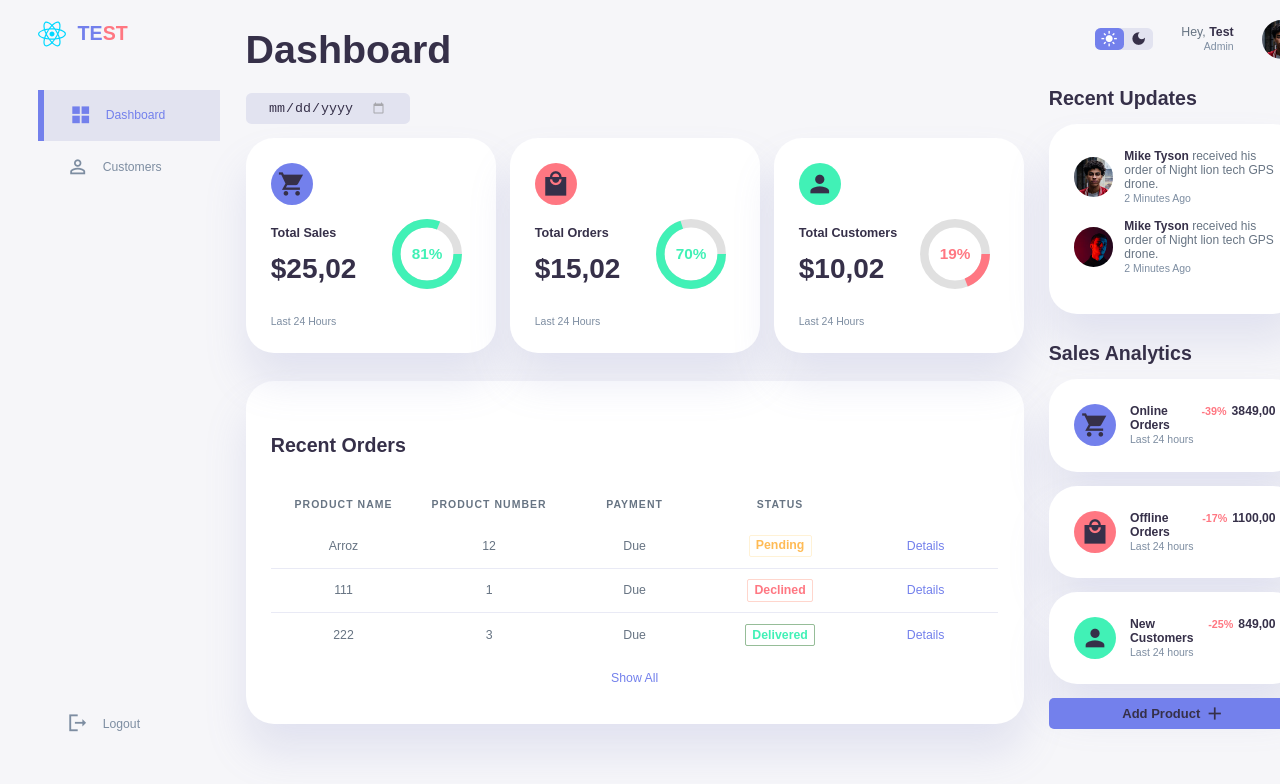
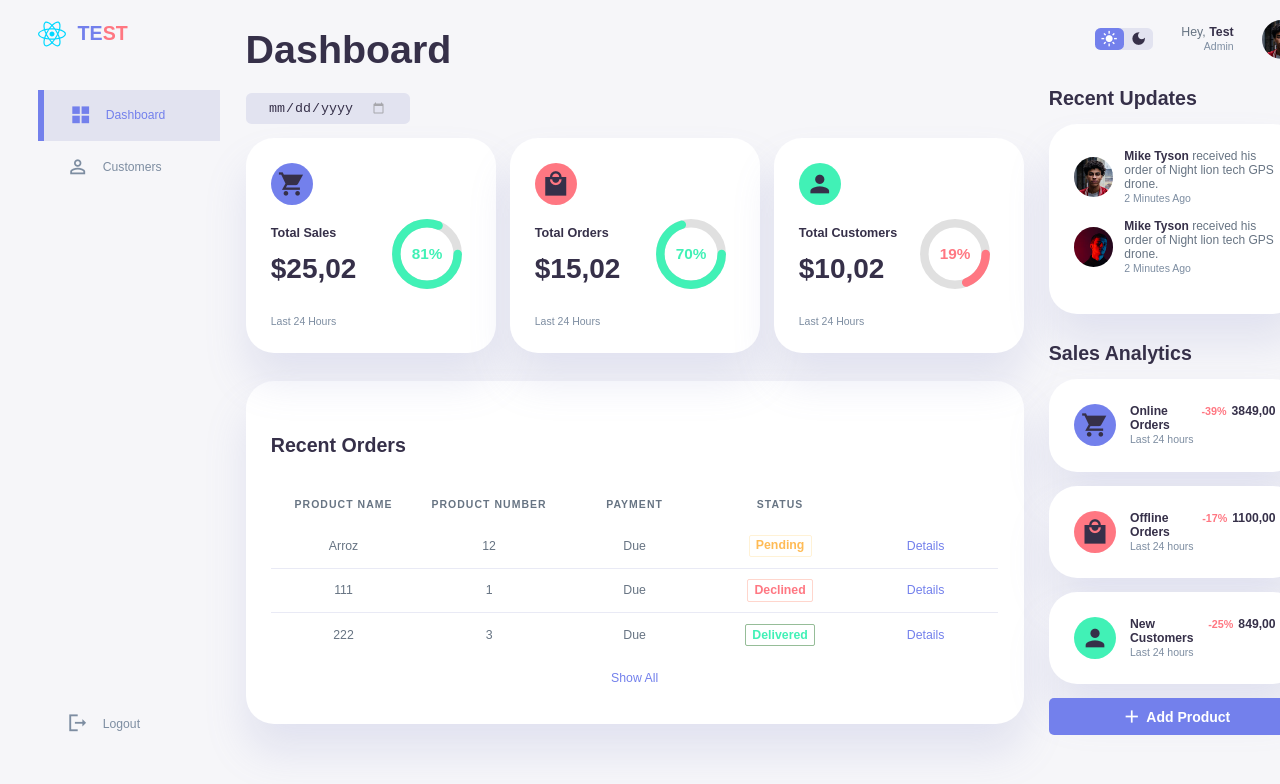
Before and after one commit to dxdns/react-components, a React (Vite) app: page / in a window 1280 px wide. Shown: the top 784 px of the page. Built offline with nearby package versions, Linux system fonts and the light colour scheme.

Commit message:
fix: styles button | circle progress | input | new global colors

```diff
--- a/src/components/button/index.tsx
+++ b/src/components/button/index.tsx
@@ -23,7 +23,7 @@ export default React.forwardRef<HTMLButtonElement, Props>((props, ref) => {
         left,
         ...rest
     } = props
-    const hasChild = right || left ? "has-child" : ""
+    const hasChild = right || left ? "has-more-childs" : ""
 
     return (
         <button
--- a/src/components/button/style.css
+++ b/src/components/button/style.css
@@ -26,7 +26,7 @@
     }
 
     &.md {
-        font-size: medium;
+        font-size: 1rem;
         padding: 1rem 2rem;
     }
 
@@ -36,11 +36,16 @@
     }
 
     &.contained {
+        color: var(--color-white) !important;
         background: var(--color-primary);
+
+        &:hover {
+            background: var(--color-secondary) !important;
+        }
     }
 
     &.outlined {
-        background: none;
+        background: transparent;
         border: 1px solid var(--color-border);
         color: var(--color-primary);
 
@@ -50,7 +55,7 @@
     }
 
     &.text {
-        background: none;
+        background: transparent;
         padding: 0 !important;
         margin: 0 !important;
         color: var(--color-dark);
@@ -60,8 +65,8 @@
         }
     }
 
-    &.has-child {
-        padding: 0 1rem;
+    &.has-more-childs {
+        padding: .2rem 1rem;
         margin: 0;
         display: flex;
         align-items: center;
--- a/src/components/input/style.css
+++ b/src/components/input/style.css
@@ -17,7 +17,7 @@
         color: var(--color-dark-variant);
         padding: 0 5px;
         pointer-events: none;
-        transition: .5s;
+        transition: .2s;
     }
 
     >input {
--- a/src/components/progress-circle/style.css
+++ b/src/components/progress-circle/style.css
@@ -14,7 +14,7 @@
             font-weight: bold;
         }
 
-        &circle {
+        &>circle {
             fill: none;
             /* stroke: var(--color-primary); */
             stroke-linecap: round;
--- a/src/index.css
+++ b/src/index.css
@@ -3,21 +3,26 @@
 :root {
   color-scheme: light dark;
   --color-primary: #7380ec;
+  --color-primary-variant: #111e88;
+  --color-secondary: #737fecd3;
+  --color-secondary-variant: #5c6ae4d3;
   --color-error: #ff7782;
   --color-error-variant: rgba(255, 86, 48, 0.24);
   --color-success: #41f1b6;
   --color-success-variant: #2e7d3280;
   --color-warning: #ffbb55;
   --color-warning-variant: #ffab0029;
+
   --color-white: #fff;
+
   --color-info-dark: #7d8da1;
   --color-info-light: #dce1eb;
+
   --color-dark: #363049;
+  --color-dark-variant: #677483;
   --color-light: #848bc82e;
-  --color-primary-variant: #111e88;
   --color-action: #757575;
-  --color-secondary: #111e88;
-  --color-dark-variant: #677483;
+
   --color-background: #f6f6f9;
   --color-border: rgba(25, 118, 210, 0.5);
   --color-border-hover: #1976d2;
@@ -39,6 +44,7 @@
   --color-dark: #edeffd;
   --color-dark-variant: #a3bdcc;
   --color-light: rgba(0, 0, 0, 0.4);
+
   --box-shadow: 0 2rem 3rem var(--color-light);
   --color-border: rgba(144, 202, 249, 0.5);
 }
@@ -73,6 +79,7 @@ a {
   font-weight: 500;
   color: var(--color-primary);
   text-decoration: inherit;
+  transition: all .5s;
 }
 
 a:hover {
--- a/src/layouts/template/template.tsx
+++ b/src/layouts/template/template.tsx
@@ -129,8 +129,7 @@ export default function Template() {
                     ))}
 
                     <Button
-                        right={<Icon name="add" />}
-                        size="sm"
+                        left={<Icon name="add" />}
                     >
                         Add Product
                     </Button>
--- a/src/pages/customer/index.tsx
+++ b/src/pages/customer/index.tsx
@@ -21,8 +21,7 @@ export default function Customer() {
             <div className="header-customer">
                 <h1>Page Customer</h1>
                 <Button
-                    right={<Icon name="add" />}
-                    size="sm"
+                    left={<Icon name="add" />}
                 >
                     New Customer
                 </Button>
```
